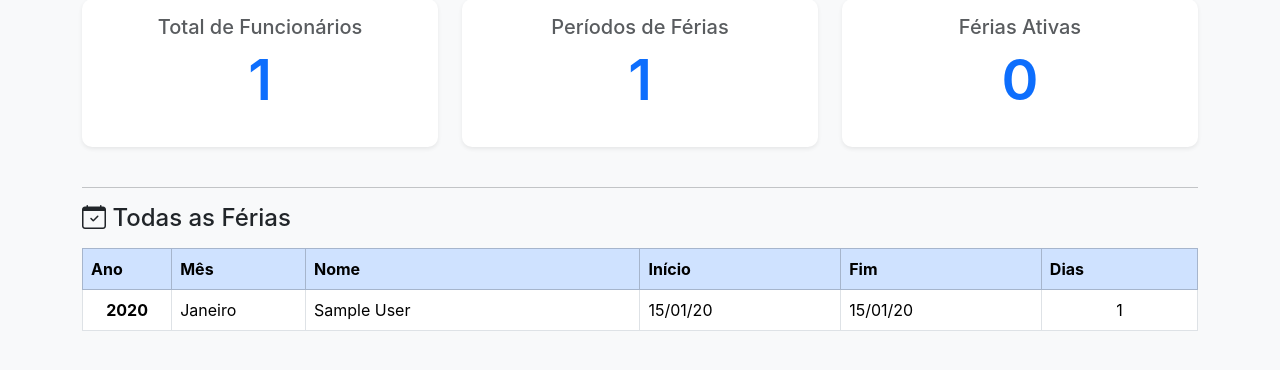
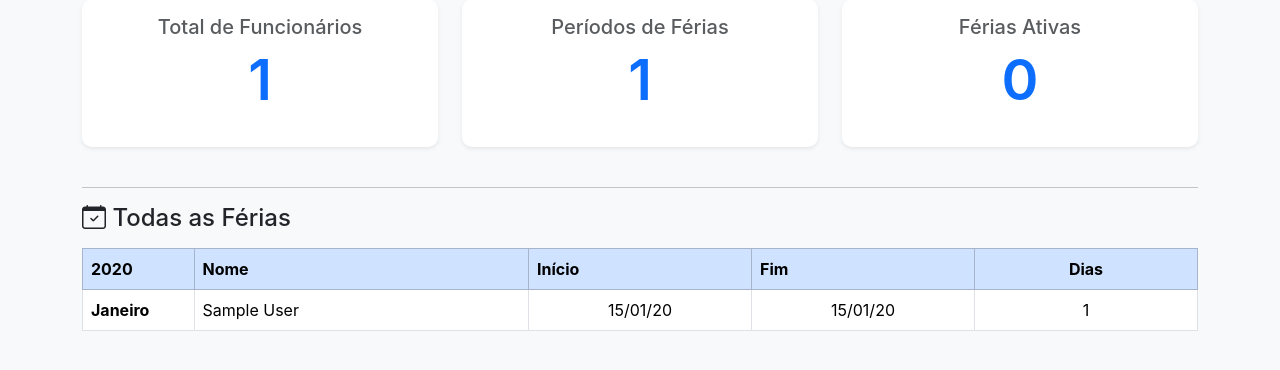
Before and after one commit to Corolario/ferias, a Flask app: page /dashboard in a window 1280 px wide. Shown: the part 143-513 px from the top of the page. Run offline with Flask 3, Linux system fonts and the light colour scheme; the visitor is signed in with stand-in values (Sample User, id 1); tables that the repository leaves empty hold one stand-in row (values such as "Sample post"); some libraries are stand-ins or nearby versions.

Commit message:
Reorganizar tabela de férias no Dashboard com novo formato
- Criar uma tabela separada para cada ano
- Cabeçalho: Ano, Nome, Início, Fim, Dias
- Linhas: Mês (ou vazio se mesmo mês), Nome, Início, Fim, Dias
- Mesmo formato usado no PDF do ranking
- Melhorar visualização com text-center nas colunas de datas

```diff
--- a/templates/dashboard.html
+++ b/templates/dashboard.html
@@ -39,60 +39,46 @@
 <h4 class="mb-3"><i class="bi bi-calendar-check"></i> Todas as Férias</h4>
 
 {% if vacations_by_year_month %}
-    <div class="table-responsive">
+    {% for year, months in vacations_by_year_month|dictsort %}
+        <div class="table-responsive mb-4">
             <table class="table table-bordered table-hover">
                 <thead class="table-primary">
                     <tr>
-                    <th style="width: 8%;">Ano</th>
-                    <th style="width: 12%;">Mês</th>
+                        <th style="width: 10%;">{{ year }}</th>
                         <th style="width: 30%;">Nome</th>
-                    <th style="width: 18%;">Início</th>
-                    <th style="width: 18%;">Fim</th>
-                    <th style="width: 14%;">Dias</th>
+                        <th style="width: 20%;">Início</th>
+                        <th style="width: 20%;">Fim</th>
+                        <th style="width: 20%;" class="text-center">Dias</th>
                     </tr>
                 </thead>
                 <tbody>
-                {% for year, months in vacations_by_year_month|dictsort %}
-                    {% set year_row_count = namespace(count=0) %}
-                    {% for month_name in ['Janeiro', 'Fevereiro', 'Março', 'Abril', 'Maio', 'Junho', 'Julho', 'Agosto', 'Setembro', 'Outubro', 'Novembro', 'Dezembro'] %}
-                        {% if month_name in months %}
-                            {% set year_row_count.count = year_row_count.count + months[month_name]|length %}
-                        {% endif %}
-                    {% endfor %}
-
-                    {% set year_printed = namespace(value=False) %}
-
+                    {% set previous_month = namespace(name='') %}
                     {% for month_name in ['Janeiro', 'Fevereiro', 'Março', 'Abril', 'Maio', 'Junho', 'Julho', 'Agosto', 'Setembro', 'Outubro', 'Novembro', 'Dezembro'] %}
                         {% if month_name in months %}
                             {% set vacations = months[month_name] %}
-                            {% set month_row_count = vacations|length %}
-
                             {% for vacation in vacations %}
                                 <tr>
-                                    <!-- Ano (apenas na primeira linha do ano) -->
-                                    {% if not year_printed.value %}
-                                        <td rowspan="{{ year_row_count.count }}" class="align-middle text-center fw-bold">{{ year }}</td>
-                                        {% set year_printed.value = True %}
+                                    <!-- Mês (apenas na primeira linha do mês) -->
+                                    {% if loop.first and previous_month.name != month_name %}
+                                        <td class="fw-bold">{{ month_name }}</td>
+                                        {% set previous_month.name = month_name %}
+                                    {% else %}
+                                        <td></td>
                                     {% endif %}
 
-                                    <!-- Mês (apenas na primeira linha do mês) -->
-                                    {% if loop.first %}
-                                        <td rowspan="{{ month_row_count }}" class="align-middle">{{ month_name }}</td>
-                                    {% endif %}
-
-                                    <!-- Dados da férias -->
+                                    <!-- Dados das férias -->
                                     <td>{{ vacation.name }}</td>
-                                    <td>{{ vacation.start_date }}</td>
-                                    <td>{{ vacation.end_date }}</td>
+                                    <td class="text-center">{{ vacation.start_date }}</td>
+                                    <td class="text-center">{{ vacation.end_date }}</td>
                                     <td class="text-center">{{ vacation.num_days }}</td>
                                 </tr>
                             {% endfor %}
                         {% endif %}
                     {% endfor %}
-                {% endfor %}
                 </tbody>
             </table>
         </div>
+    {% endfor %}
 {% else %}
     <div class="alert alert-info">
         <i class="bi bi-info-circle"></i> Nenhuma férias cadastrada
```
Lines whose indentation alone changed are shown as unchanged.
